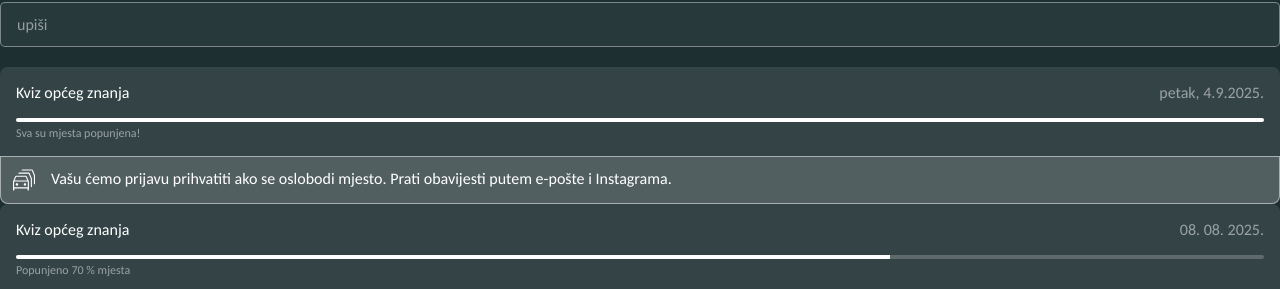
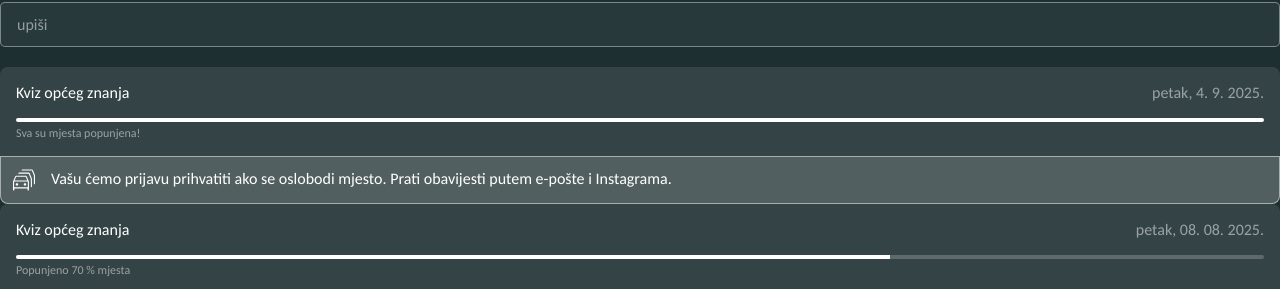
Before and after one commit to lovretomic/peta-kviz-app, a React (Vite) app: page /test in a window 1280 px wide. Shown: the part 165-454 px from the top of the page. Built offline with nearby package versions, Linux system fonts and the light colour scheme.

Commit message:
updated Date functionality, added check if date is formatted correctly

```diff
--- a/src/components/ProgressBar/ProgressBar.tsx
+++ b/src/components/ProgressBar/ProgressBar.tsx
@@ -29,6 +29,7 @@ const ProgressBar: React.FC<ProgressBarProps> = ({
               ? date
               : "Neispravan datum"
             : date.toLocaleDateString("hr-HR", {
+                weekday: "long",
                 year: "numeric",
                 month: "numeric",
                 day: "numeric",
--- a/src/pages/TestPage/TestPage.tsx
+++ b/src/pages/TestPage/TestPage.tsx
@@ -19,7 +19,7 @@ const TestPage = () => {
       <div>
         <ProgressBar
           label="Kviz općeg znanja"
-          date="petak, 4.9.2025."
+          date="petak, 4. 9. 2025."
           percentage={100}
         />
         <ProgressBar
```
